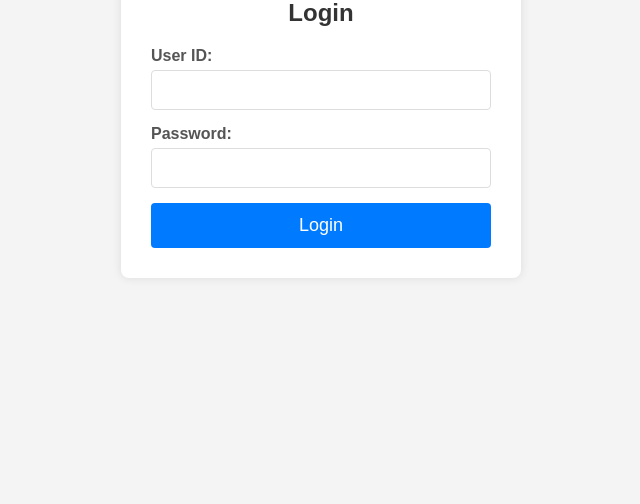
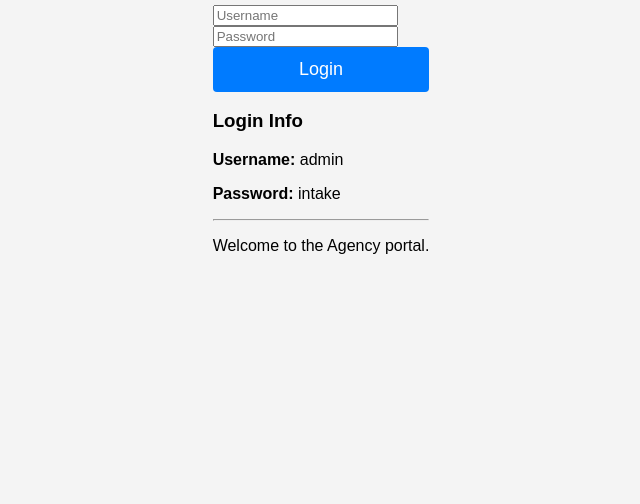
Before and after one commit to Indraeka/agency, a plain HTML site: page index.html in a window 1280 px wide. Shown: the part 296-800 px from the top of the page, without its empty margins (319-959 px from the left). Drawn offline with Linux system fonts and the light colour scheme.

Commit message:
Update index.html

```diff
--- a/index.html
+++ b/index.html
@@ -2,29 +2,31 @@
 <html lang="en">
 <head>
   <meta charset="UTF-8">
-    <meta name="viewport" content="width=device-width, initial-scale=1.0">
-    <title>Login Page</title>
+  <title>Login</title>
   <link rel="stylesheet" href="style.css">
 </head>
 <body>
-    <div class="login-container">
-        <div class="logo-placeholder">
-            <img src="your-logo.png" alt="Company Logo">
-        </div>
+  <div class="container">
+    <div class="form-box">
       <h2>Login</h2>
       <form id="loginForm">
-            <div class="input-group">
-                <label for="username">User ID:</label>
-                <input type="text" id="username" name="username" required>
+        <div class="input-row">
+          <input type="text" name="username" placeholder="Username" required>
         </div>
-            <div class="input-group">
-                <label for="password">Password:</label>
-                <input type="password" id="password" name="password" required>
+        <div class="input-row">
+          <input type="password" name="password" placeholder="Password" required>
         </div>
-            <button type="submit">Login</button>
+        <button type="submit" class="btn">Login</button>
       </form>
     </div>
-
+    <div class="info-box">
+      <h3>Login Info</h3>
+      <p><strong>Username:</strong> admin</p>
+      <p><strong>Password:</strong> intake</p>
+      <hr>
+      <p>Welcome to the Agency portal.</p>
+    </div>
+  </div>
   <script src="script.js"></script>
 </body>
 </html>
```
Lines whose indentation alone changed are shown as unchanged.
